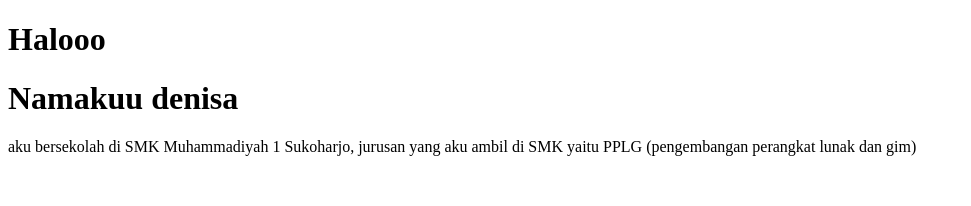
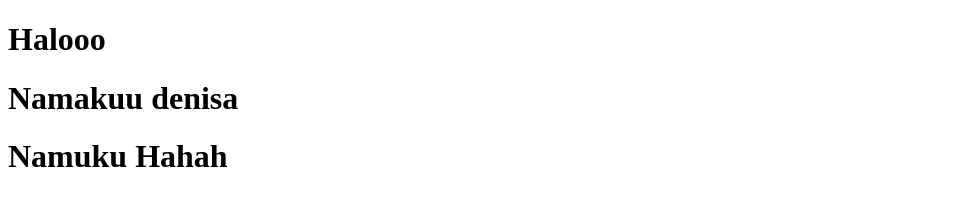
Before and after one commit to M-One-Web-Dev/hello-world-git, a plain HTML site: page index.html in a window 1280 px wide. Shown: the whole page, without its empty margins (0-971 px from the left). Drawn offline with Linux system fonts and the light colour scheme.

Commit message:
feat: add new line in html file

```diff
--- a/index.html
+++ b/index.html
@@ -8,6 +8,6 @@
   <body>
     <h1>Halooo</h1>
     <h1>Namakuu denisa</h1>
-    <p>aku bersekolah di SMK Muhammadiyah 1 Sukoharjo, jurusan yang aku ambil di SMK yaitu PPLG (pengembangan perangkat lunak dan gim)</p>
+    <h1>Namuku Hahah</h1>
   </body>
 </html>
```
